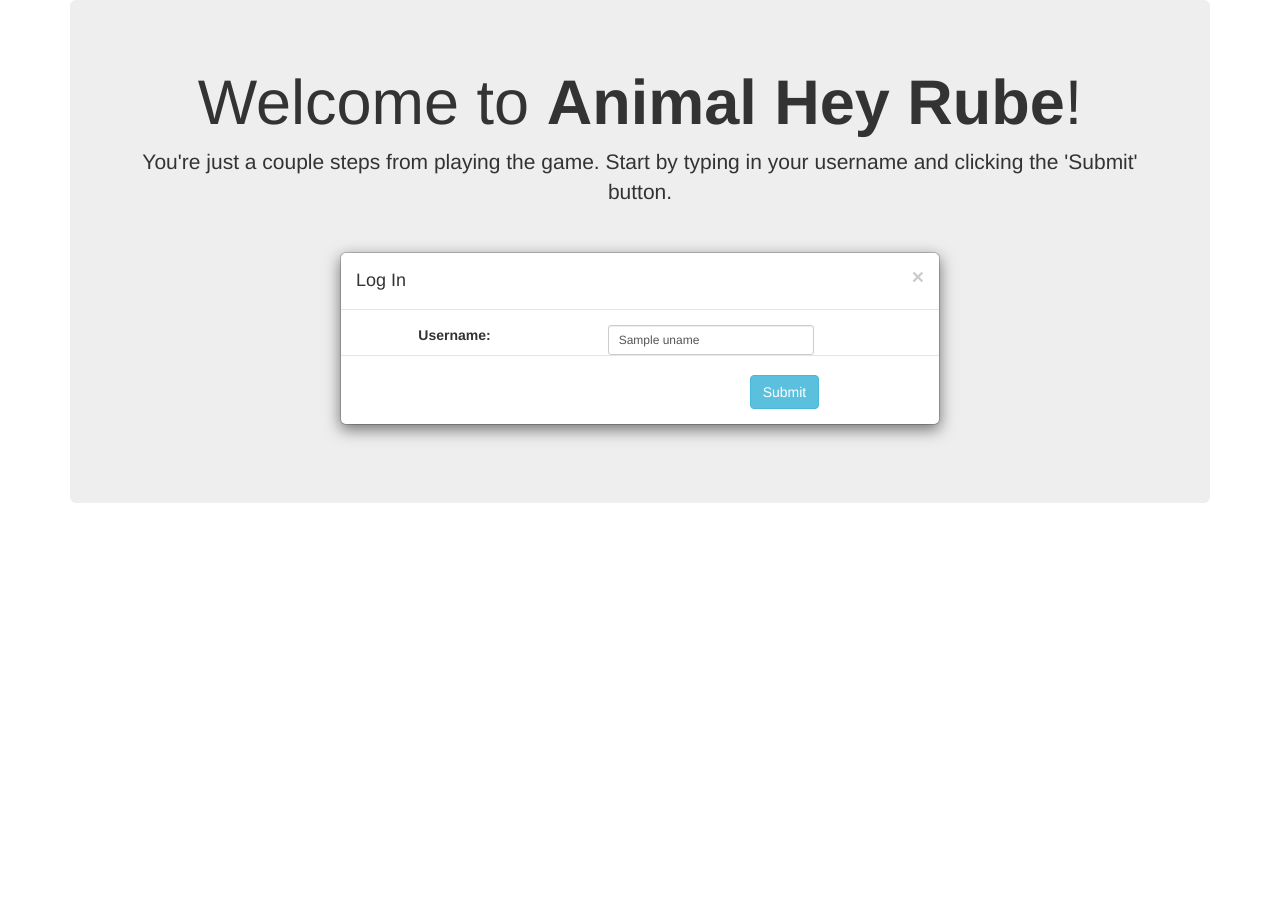
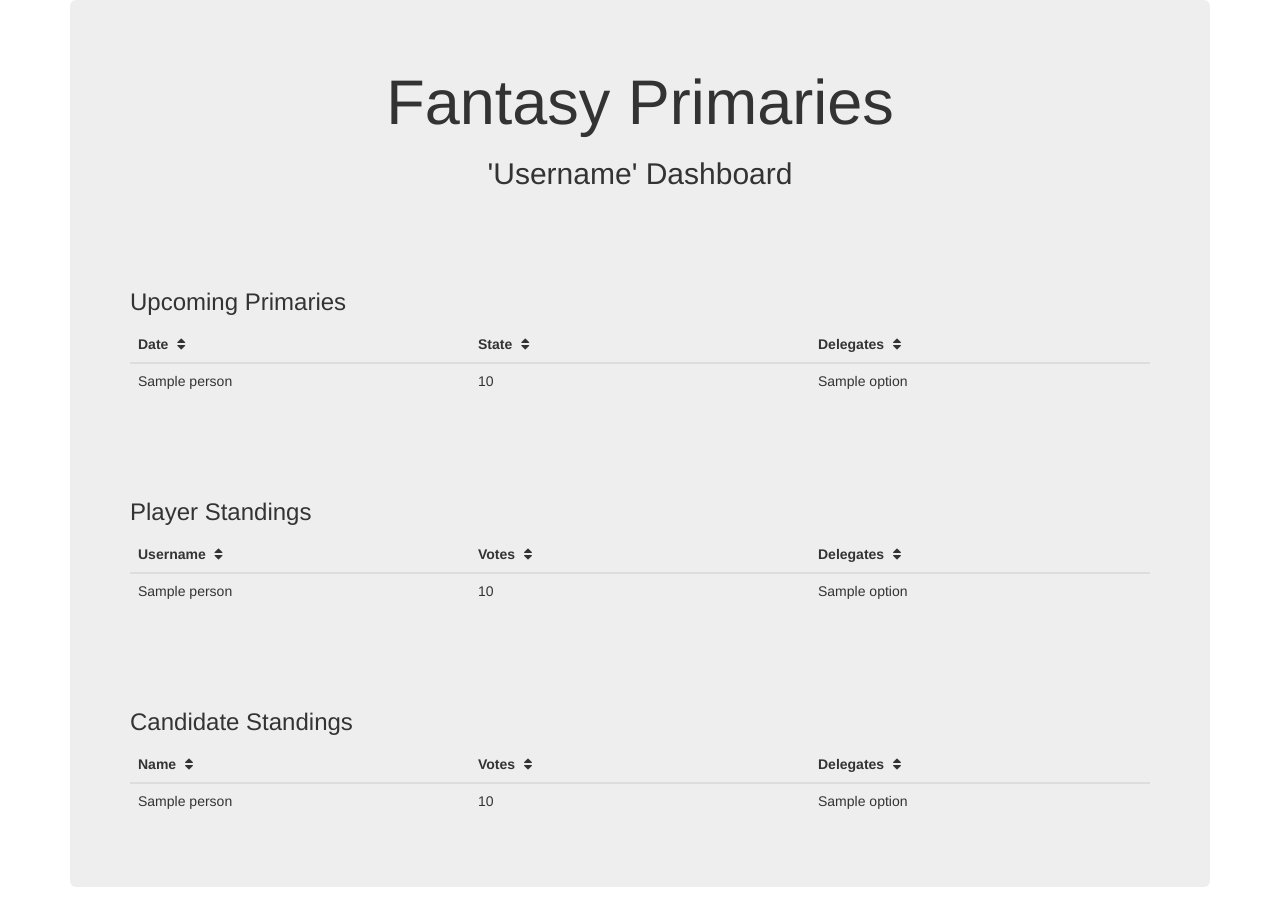
Before and after one commit to LeviWyattP/fantasy_primary, a Flask app: template templates/index.html in a window 1280 px wide. Before the commit the page ends 800 px from the top, so only its background shows below. Run offline with Flask 2, Linux system fonts and the light colour scheme; the template is opened without the code that fills it: most values are stand-ins (such as "Sample title", 1, 10 or a date in 2020); some libraries are stand-ins or nearby versions.

Commit message:
Developed landing page  - copied original style index page into index_template for reference

```diff
--- a/templates/index.html
+++ b/templates/index.html
@@ -1,42 +1,82 @@
 {% extends "bootstrap/base.html" %}
-{% block title %}Animal Hey Rube{% endblock %}
+{% block title %}Fantasy Primaries{% endblock %}
 
 {% block content %}
 
 <div class="container">
     <div class="jumbotron">
-            <center><h1>Welcome to <b>Animal Hey Rube</b>!</h1>
-            <p style="font-size:20px>">You're just a couple steps from playing the game. Start by typing in your username and clicking the 'Submit' button.</p></center>
+            <center><h1>Fantasy Primaries</h1>
+            <h2>'Username' Dashboard</h2></center>
+        <left><h3><br><br><br>Upcoming Primaries</h3></left>
 
-<div class="container">
-<form action="/home" method="post" class="add-entry">
-    <div class="modal-dialog">
-        <div class="modal-content">
-            <div class="modal-header">
-                <button type="button" class="close" data-dismiss="modal" aria-label=""><span>&times;</span></button>
-                <h4 class="modal-title">Log In</h4>
-            </div>
-            <div class="modal-body">
-                <form class="form-horizontal">
-                    <div class="form-group">
-                        <label class="col-md-4 col-md-offset-1">Username: </label>
-                        <div class="col-md-5">
-                            <input type="text" class="form-control input-sm" name="uname" value="{{uname}}">
-                        </div>
-                    </div>
-                    <div class="form-group">
-                        <div class="col-md-2 col-md-offset-8">
-                            <br>
-                            <input type="submit" class="btn btn-info" value="Submit">
-                        </div>
-                    </div>
-                </form>
-            </div>
-            <div class="modal-footer"></div>
-        </div>
-    </div>
-    </form>
-</div>
+
+        <table class="table">
+    <thead>
+        <tr>
+
+            <th style="width: 33.33333%">Date <link href="//maxcdn.bootstrapcdn.com/font-awesome/4.1.0/css/font-awesome.min.css" rel="stylesheet"><i class="fa fa-fw fa-sort"></i></th>
+            <th style="width: 33.33333%">State <link href="//maxcdn.bootstrapcdn.com/font-awesome/4.1.0/css/font-awesome.min.css" rel="stylesheet"><i class="fa fa-fw fa-sort"></i></th>
+            <th style="width: 33.33333%">Delegates <link href="//maxcdn.bootstrapcdn.com/font-awesome/4.1.0/css/font-awesome.min.css" rel="stylesheet"><i class="fa fa-fw fa-sort"></i></th>
+        <tr>
+    </thead>
+    <tbody>
+        {% for person in people %}
+
+        <tr>
+            <td>{{ person.name }}</td>
+            <td>{{ person.age }}</td>
+            <td>{{ person.option }}</td>
+        </tr>
+        {% endfor %}
+    </tbody>
+</table>
+
+
+        <br><br><br>
+        <left><h3>Player Standings</h3></left>
+        <table class="table">
+    <thead>
+        <tr>
+            <th style="width: 33.33333%">Username <link href="//maxcdn.bootstrapcdn.com/font-awesome/4.1.0/css/font-awesome.min.css" rel="stylesheet"><i class="fa fa-fw fa-sort"></i></th>
+            <th style="width: 33.33333%">Votes <link href="//maxcdn.bootstrapcdn.com/font-awesome/4.1.0/css/font-awesome.min.css" rel="stylesheet"><i class="fa fa-fw fa-sort"></i></th>
+            <th style="width: 33.33333%">Delegates <link href="//maxcdn.bootstrapcdn.com/font-awesome/4.1.0/css/font-awesome.min.css" rel="stylesheet"><i class="fa fa-fw fa-sort"></i></th>
+        <tr>
+    </thead>
+    <tbody>
+
+        {% for person in people %}
+        <tr>
+            <td>{{ person.name }}</td>
+            <td>{{ person.age }}</td>
+            <td>{{ person.option }}</td>
+        </tr>
+        {% endfor %}
+    </tbody>
+</table>
+
+
+        <br><br><br>
+        <left><h3>Candidate Standings</h3></left>
+        <table class="table">
+    <thead>
+        <tr>
+            <th style="width: 33.33333%">Name <link href="//maxcdn.bootstrapcdn.com/font-awesome/4.1.0/css/font-awesome.min.css" rel="stylesheet"><i class="fa fa-fw fa-sort"></i></th>
+            <th style="width: 33.33333%">Votes <link href="//maxcdn.bootstrapcdn.com/font-awesome/4.1.0/css/font-awesome.min.css" rel="stylesheet"><i class="fa fa-fw fa-sort"></i></th>
+            <th style="width: 33.33333%">Delegates <link href="//maxcdn.bootstrapcdn.com/font-awesome/4.1.0/css/font-awesome.min.css" rel="stylesheet"><i class="fa fa-fw fa-sort"></i></th>
+        <tr>
+    </thead>
+    <tbody>
+        {% for person in people %}
+        <tr>
+            <td>{{ person.name }}</td>
+            <td>{{ person.age }}</td>
+            <td>{{ person.option }}</td>
+        </tr>
+        {% endfor %}
+    </tbody>
+</table>
+
+
         </div>
     </div>
 {% endblock %}
```
Also changed, not shown: templates/index_template.html (added, +42 -0 lines).
